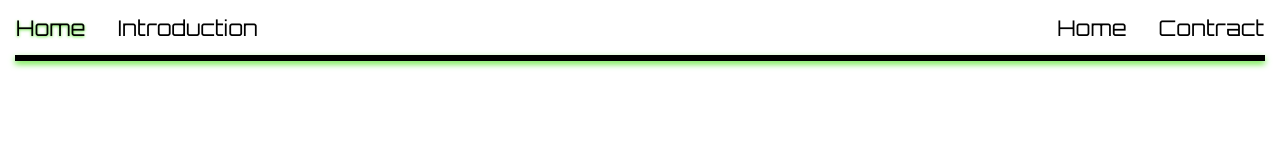
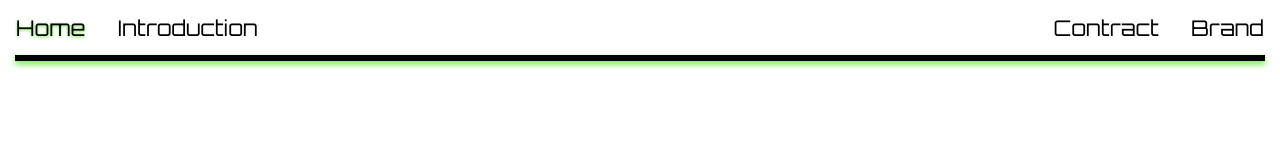
Before and after one commit to masterHazzrd/web115, a plain HTML site: page contract.html in a window 1280 px wide. Shown: the top 145 px of the page. Drawn offline with Linux system fonts and the light colour scheme.

Commit message:
Update contract.html

```diff
--- a/contract.html
+++ b/contract.html
@@ -17,8 +17,8 @@
         <nav class="top-nav">
             <a href="index.html">Home</a>
             <a href="introduction.html">Introduction</a>
+            <a href="brand.html" class="push-right">Brand</a>
             <a href="contract.html" class="push-right">Contract</a>
-            <a href="#home" class="push-right">Home</a>
         </nav>
         <hr>
         <header>
```
